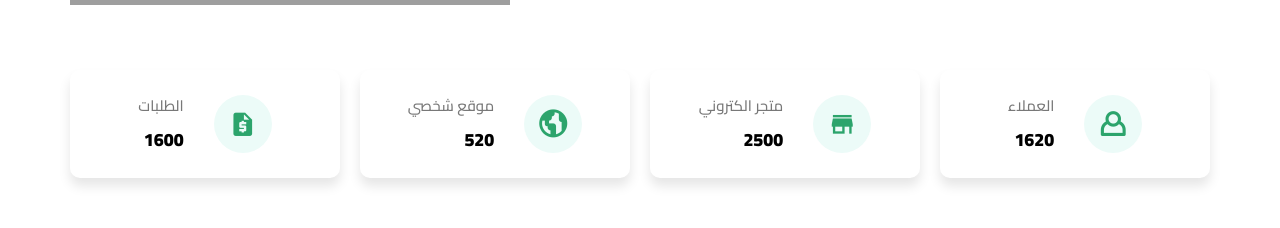
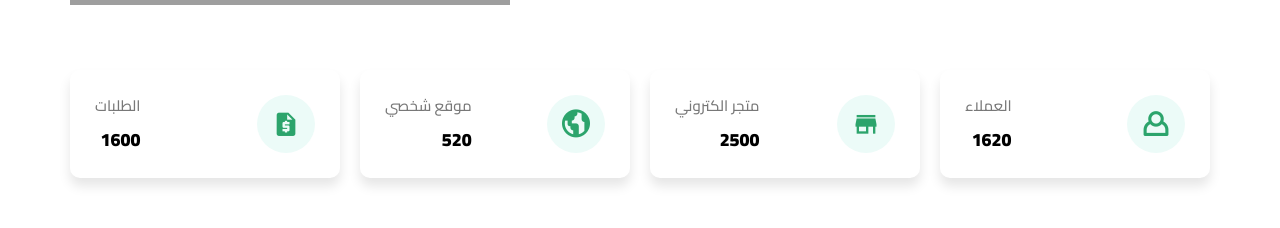
Before and after one commit to Ta-Sabir/teamsoft, a React (Vite) app: page / in a window 1280 px wide. Shown: the part 475-703 px from the top of the page. Built offline with nearby package versions, Linux system fonts and the light colour scheme; grey boxes are pictures that could not be loaded.

Commit message:
Update Numbers.jsx

```diff
--- a/src/components/Numbers.jsx
+++ b/src/components/Numbers.jsx
@@ -11,7 +11,7 @@ const Numbers = () => {
           return (
             <div
               key={item.id}
-              className={`box shadow ${styles.flex} justify-center gap-[30px] p-[25px] rounded-[10px] cursor-pointer`}
+              className={`box shadow ${styles.flex} justify-center sm:justify-between gap-[30px] p-[25px] rounded-[10px] cursor-pointer`}
             >
               <div
                 className={`icon w-[58px] h-[58px] bg-[var(--sec-color)] rounded-full ${styles.flexCenter}`}
```
